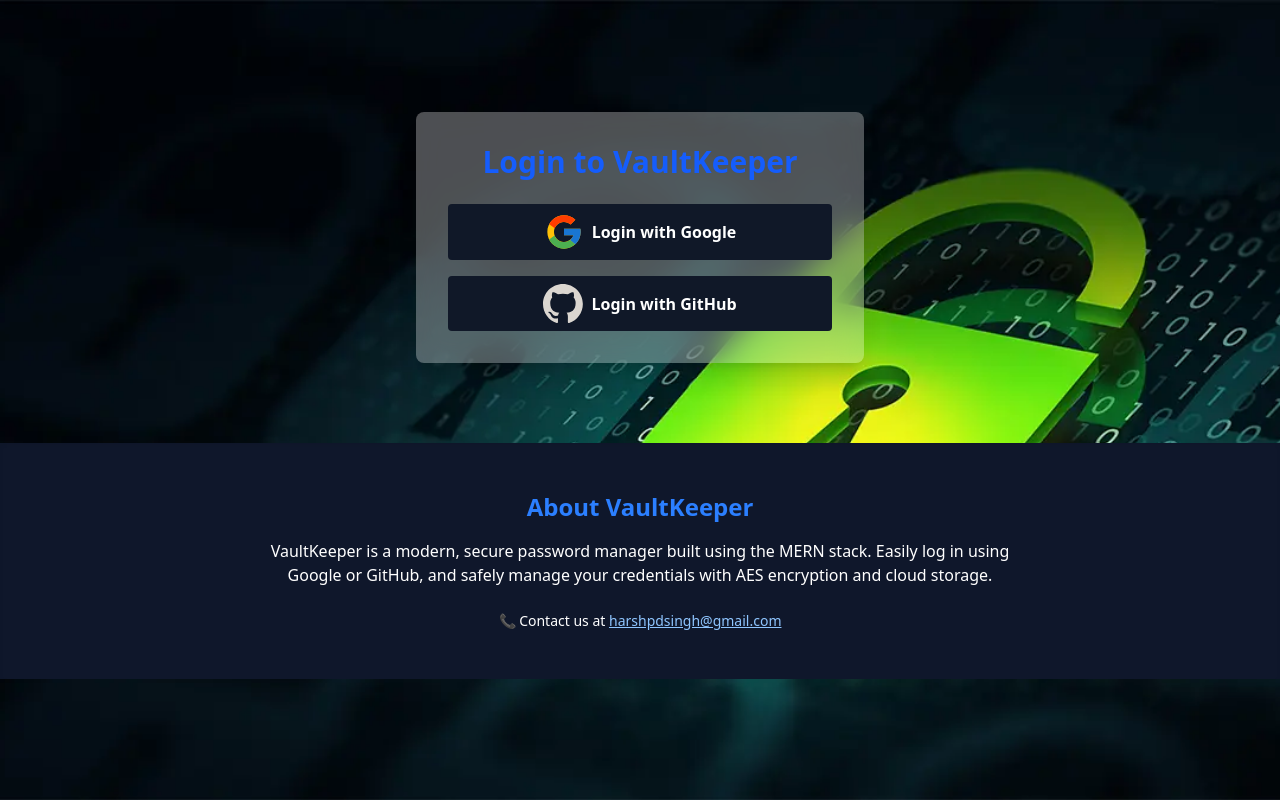
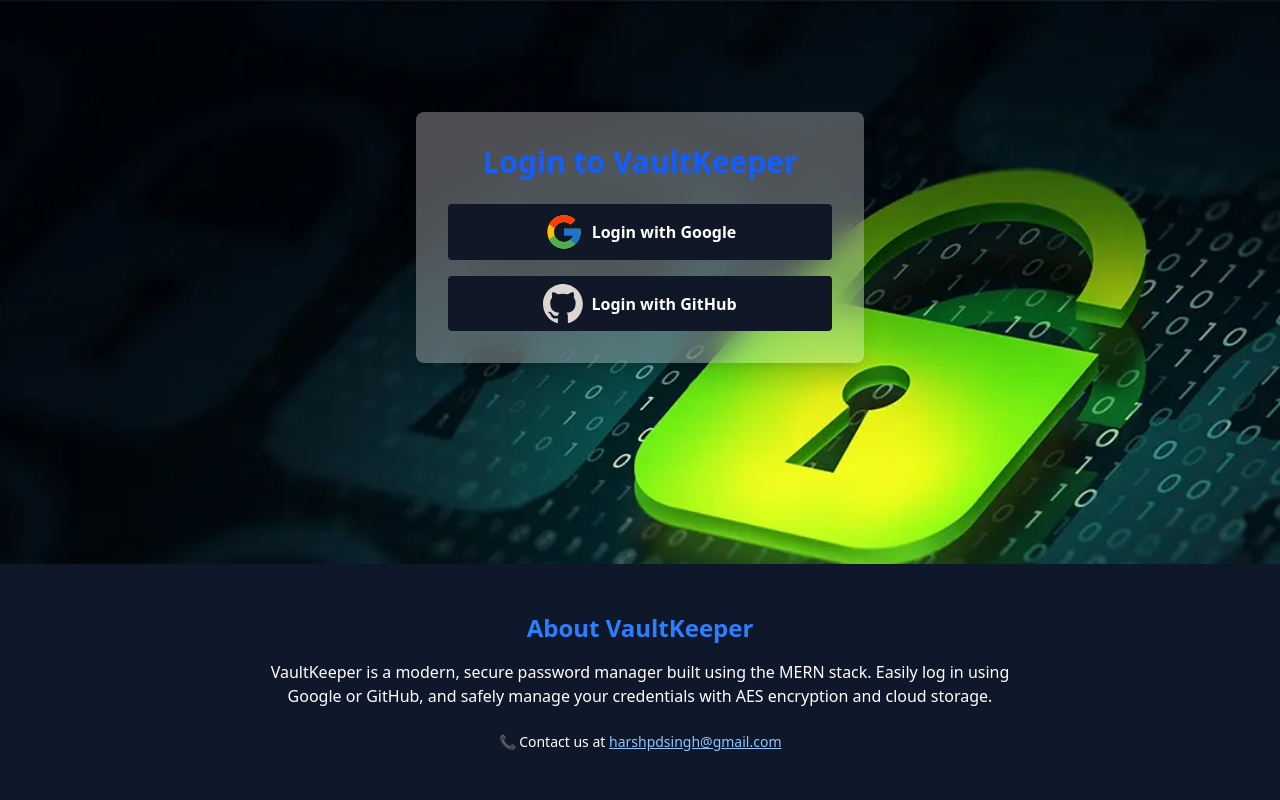
Before and after one commit to harshpdsingh/Password-Manager-MERN, a React (Vite) app in the folder frontend/: page / in a window 1280 px wide. Built offline with nearby package versions, Linux system fonts and the light colour scheme; no server answers.

Commit message:
edited css of login page

```diff
--- a/frontend/src/pages/Login.jsx
+++ b/frontend/src/pages/Login.jsx
@@ -26,7 +26,7 @@ const Login = () => {
 
   return (
     <div
-      className="bg-blue-100 min-h-screen"
+      className="bg-blue-100 min-h-screen flex flex-col justify-between"
       style={{
         backgroundImage: "url('/bg-image.webp')",
         backgroundRepeat: "no-repeat",
```
